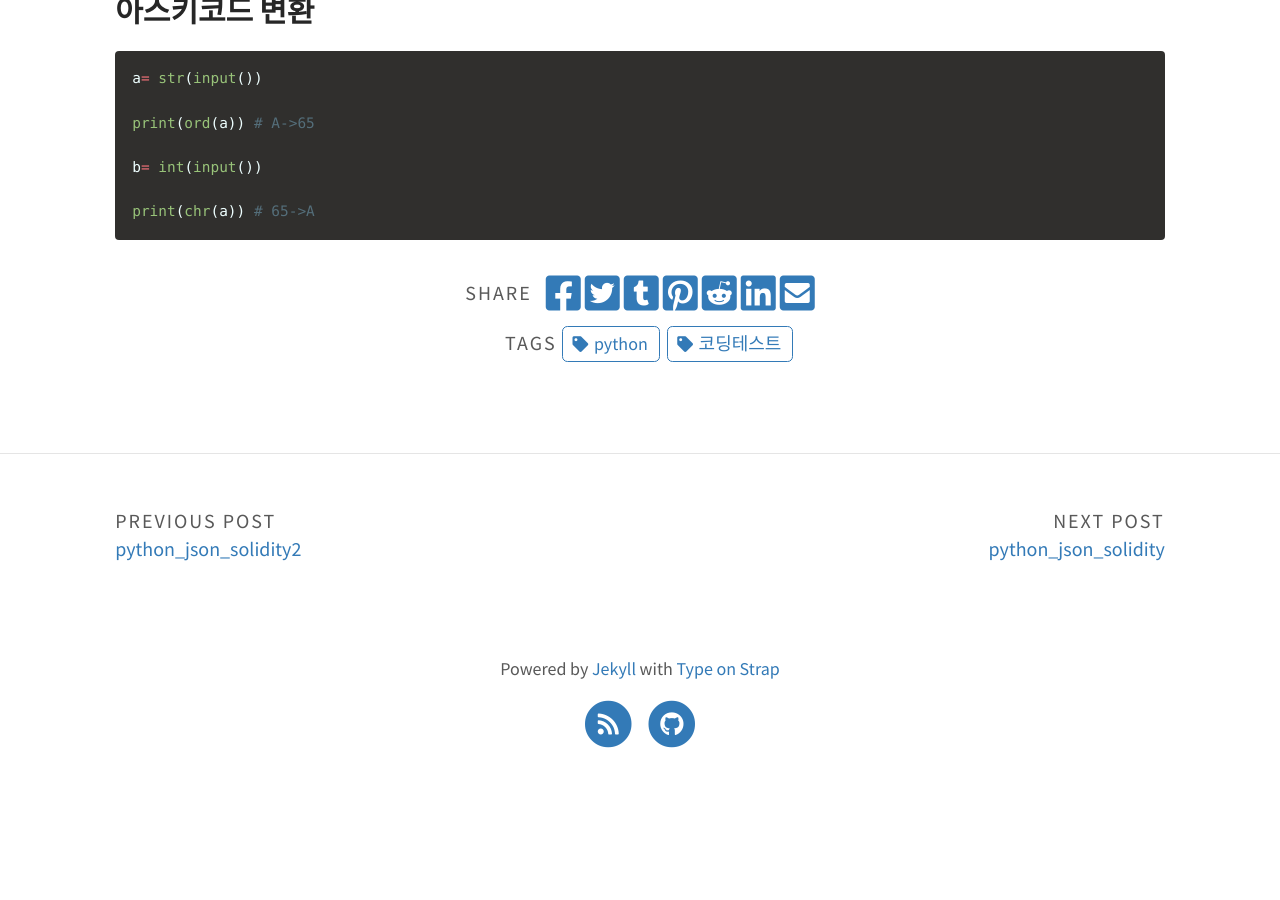
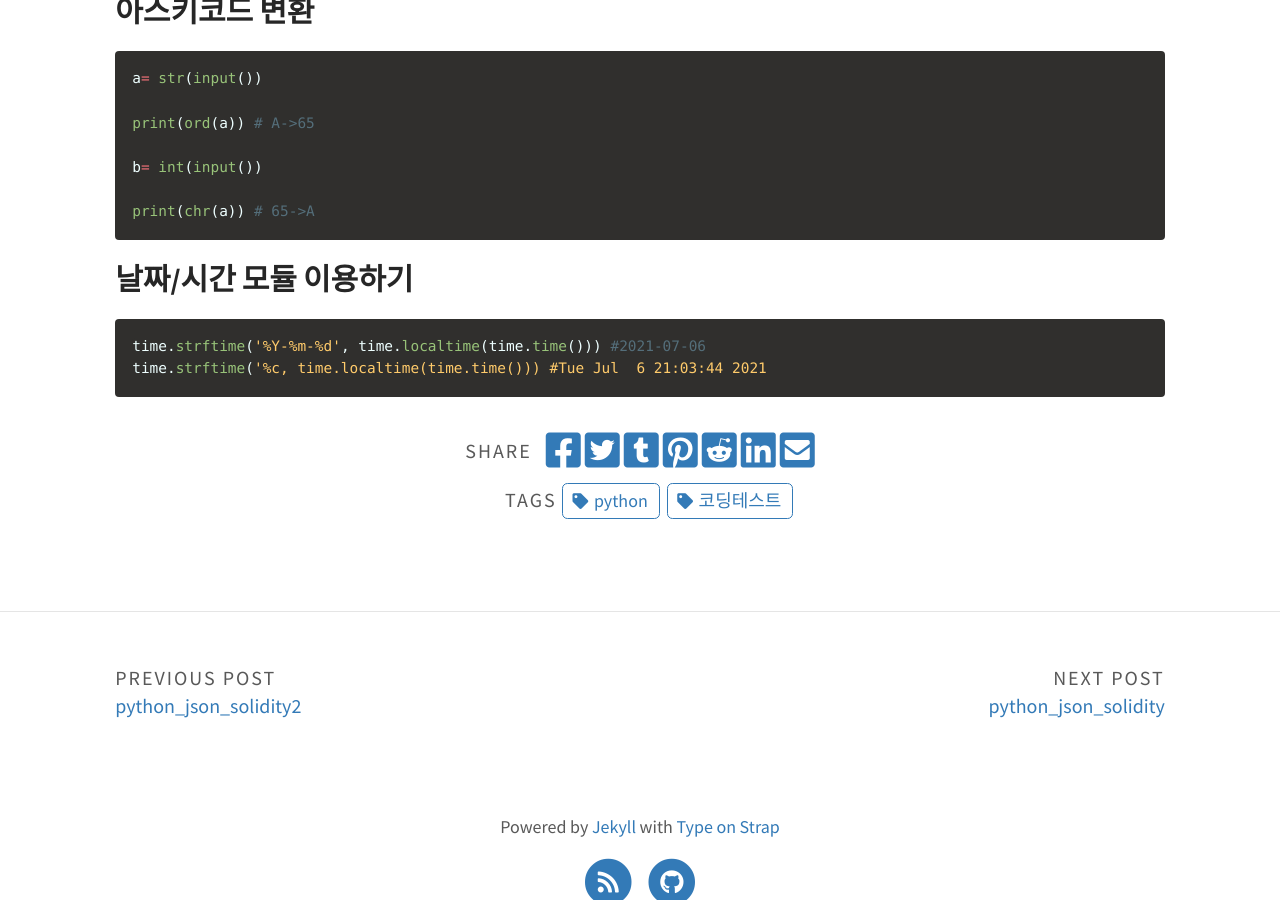
Before and after one commit to kimjihyeon99/kimjihyeon99.github.io, a Jekyll site: the page built from _posts/2021-07-04-python_codingtest.md, in a window 1280 px wide and 900 px high, scrolled down 688 px. Built offline with Jekyll 4.4.1, drawn with Linux system fonts in a browser that asks for light colours; before the commit the page ends 1475 px from its top, so only the background shows below that.

Commit message:
Update 2021-07-04-python_codingtest.md

`````diff
--- a/_posts/2021-07-04-python_codingtest.md
+++ b/_posts/2021-07-04-python_codingtest.md
@@ -31,3 +31,10 @@ b= int(input())
 
 print(chr(a)) # 65->A
 ````
+
+### 날짜/시간 모듈 이용하기
+
+````python
+time.strftime('%Y-%m-%d', time.localtime(time.time())) #2021-07-06
+time.strftime('%c, time.localtime(time.time())) #Tue Jul  6 21:03:44 2021
+````
`````
